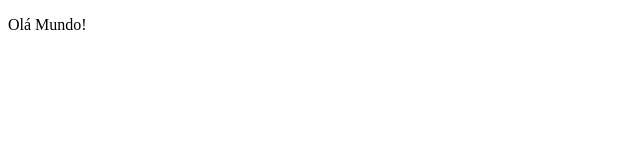
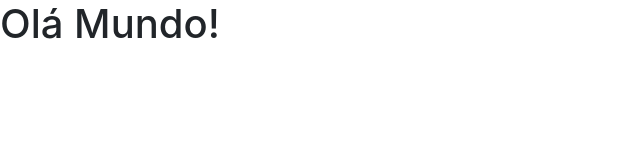
Before and after one commit to caioleonardo/caioleonardo.github.io, a plain HTML site: page index.html in a window 1280 px wide. Shown: the whole page, without its empty margins (0-640 px from the left). Drawn offline with nearby package versions, Linux system fonts and the light colour scheme.

Commit message:
Arquivo inicial do site

```diff
--- a/index.html
+++ b/index.html
@@ -3,8 +3,10 @@
 <head>
     <meta charset="UTF-8">
     <title>Caio Leonardo</title>
+    <link rel="stylesheet" href="https://maxcdn.bootstrapcdn.com/bootstrap/4.0.0/css/bootstrap.min.css" integrity="sha384-Gn5384xqQ1aoWXA+058RXPxPg6fy4IWvTNh0E263XmFcJlSAwiGgFAW/dAiS6JXm" crossorigin="anonymous">
 </head>
 <body>
-<p>Olá Mundo!</p>
+<h1><p>Olá Mundo!</p></h1>
+
 </body>
 </html>
```
